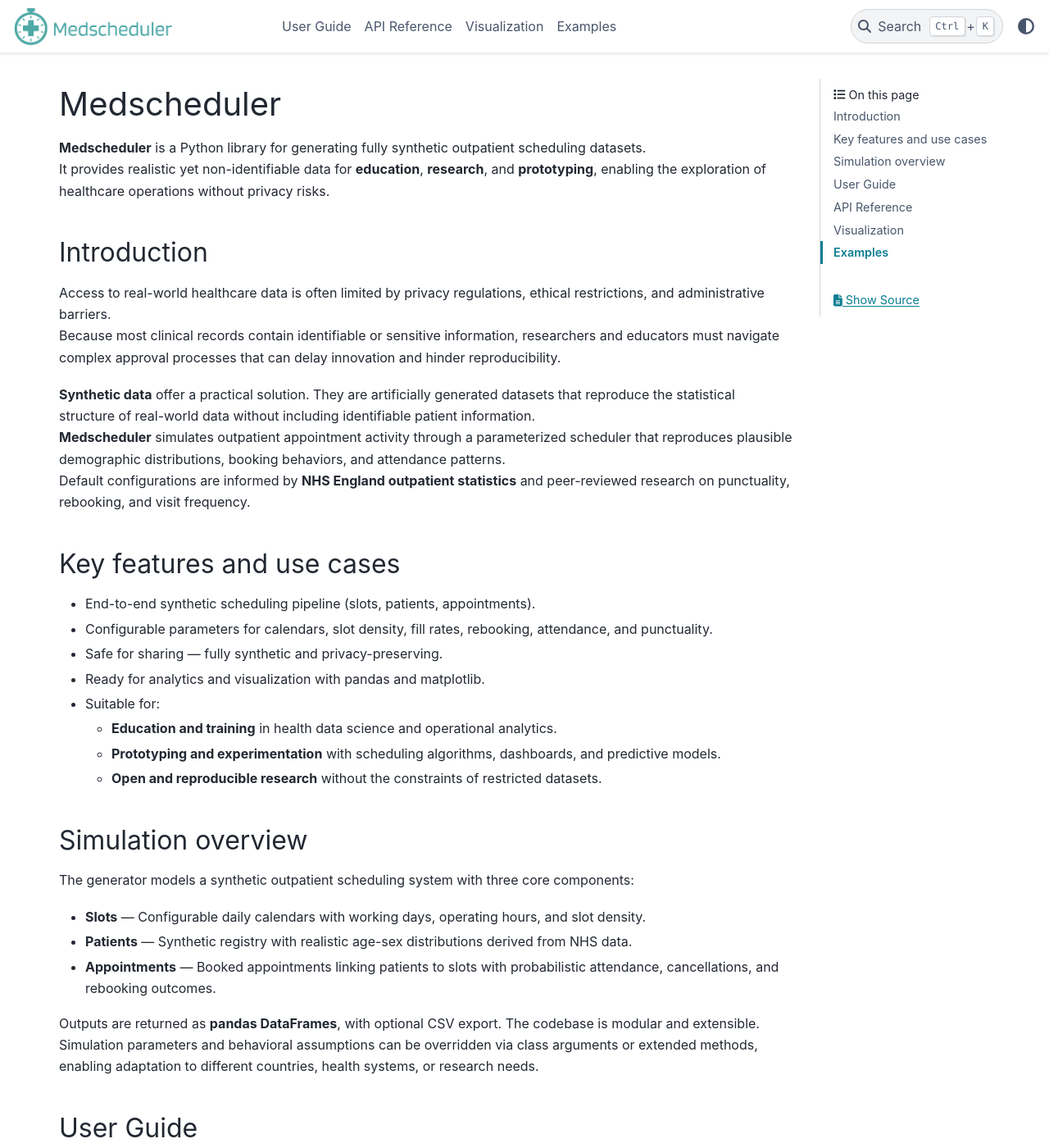
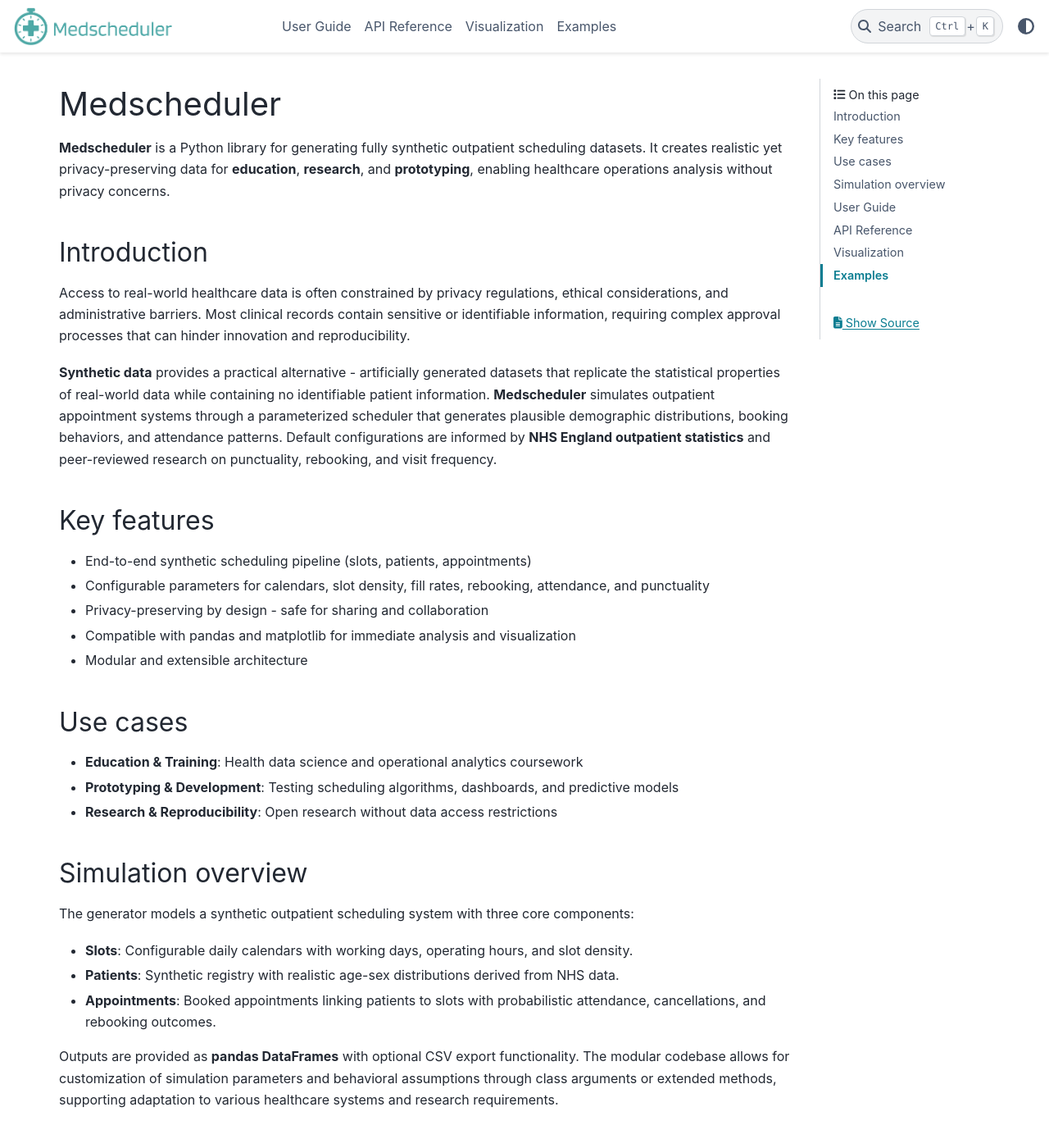
Before and after one commit to carogaltier/medscheduler, a Sphinx documentation site: the page built from docs/index.md, in a window 1280 px wide and 1400 px high. Shown: the whole window at 82% size. Built offline with Sphinx 7.4.7 and the PyData theme 0.15.4, drawn with Linux system fonts in a browser that asks for light colours.

Commit message:
Update index.md

```diff
--- a/docs/index.md
+++ b/docs/index.md
@@ -1,41 +1,36 @@
 # Medscheduler
 
-**Medscheduler** is a Python library for generating fully synthetic outpatient scheduling datasets.
-It provides realistic yet non-identifiable data for **education**, **research**, and **prototyping**, enabling the exploration of healthcare operations without privacy risks.
+**Medscheduler** is a Python library for generating fully synthetic outpatient scheduling datasets. It creates realistic yet privacy-preserving data for **education**, **research**, and **prototyping**, enabling healthcare operations analysis without privacy concerns.
 
 ## Introduction
 
-Access to real-world healthcare data is often limited by privacy regulations, ethical restrictions, and administrative barriers.
-Because most clinical records contain identifiable or sensitive information, researchers and educators must navigate complex approval processes that can delay innovation and hinder reproducibility.
+Access to real-world healthcare data is often constrained by privacy regulations, ethical considerations, and administrative barriers. Most clinical records contain sensitive or identifiable information, requiring complex approval processes that can hinder innovation and reproducibility.
 
-**Synthetic data** offer a practical solution. They are artificially generated datasets that reproduce the statistical structure of real-world data without including identifiable patient information.
-**Medscheduler** simulates outpatient appointment activity through a parameterized scheduler that reproduces plausible demographic distributions, booking behaviors, and attendance patterns.
-Default configurations are informed by **NHS England outpatient statistics** and peer-reviewed research on punctuality, rebooking, and visit frequency.
+**Synthetic data** provides a practical alternative - artificially generated datasets that replicate the statistical properties of real-world data while containing no identifiable patient information. **Medscheduler** simulates outpatient appointment systems through a parameterized scheduler that generates plausible demographic distributions, booking behaviors, and attendance patterns. Default configurations are informed by **NHS England outpatient statistics** and peer-reviewed research on punctuality, rebooking, and visit frequency.
 
 
-## Key features and use cases
+## Key features
 
-- End-to-end synthetic scheduling pipeline (slots, patients, appointments).
-- Configurable parameters for calendars, slot density, fill rates, rebooking, attendance, and punctuality.
-- Safe for sharing — fully synthetic and privacy-preserving.
-- Ready for analytics and visualization with pandas and matplotlib.
-- Suitable for:
-  - **Education and training** in health data science and operational analytics.
-  - **Prototyping and experimentation** with scheduling algorithms, dashboards, and predictive models.
-  - **Open and reproducible research** without the constraints of restricted datasets.
+- End-to-end synthetic scheduling pipeline (slots, patients, appointments)
+- Configurable parameters for calendars, slot density, fill rates, rebooking, attendance, and punctuality
+- Privacy-preserving by design - safe for sharing and collaboration
+- Compatible with pandas and matplotlib for immediate analysis and visualization
+- Modular and extensible architecture
+
+## Use cases
+- **Education & Training**: Health data science and operational analytics coursework
+- **Prototyping & Development**: Testing scheduling algorithms, dashboards, and predictive models
+- **Research & Reproducibility**: Open research without data access restrictions
 
 ## Simulation overview
 
 The generator models a synthetic outpatient scheduling system with three core components:
 
-- **Slots** — Configurable daily calendars with working days, operating hours, and slot density.
-- **Patients** — Synthetic registry with realistic age-sex distributions derived from NHS data.
-- **Appointments** — Booked appointments linking patients to slots with probabilistic attendance, cancellations, and rebooking outcomes.
+- **Slots**: Configurable daily calendars with working days, operating hours, and slot density.
+- **Patients**: Synthetic registry with realistic age-sex distributions derived from NHS data.
+- **Appointments**: Booked appointments linking patients to slots with probabilistic attendance, cancellations, and rebooking outcomes.
 
-Outputs are returned as **pandas DataFrames**, with optional CSV export.
-The codebase is modular and extensible. Simulation parameters and behavioral assumptions can be overridden via class arguments or extended methods, enabling adaptation to different countries, health systems, or research needs.
-
-
+Outputs are provided as **pandas DataFrames** with optional CSV export functionality. The modular codebase allows for customization of simulation parameters and behavioral assumptions through class arguments or extended methods, supporting adaptation to various healthcare systems and research requirements.
 
 ## User Guide
 
```
